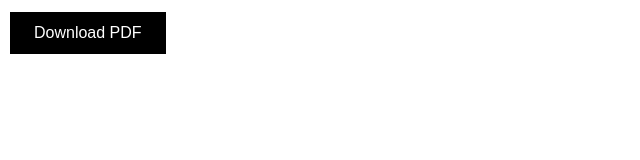
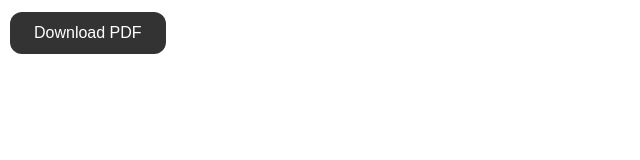
Before and after one commit to Fathimahenna/Downloadpdf, a plain HTML site: page index.html in a window 1280 px wide. In both pictures the pointer is over the button "Download PDF". Shown: the whole page, without its empty margins (0-640 px from the left). Drawn offline with Linux system fonts and the light colour scheme.

Commit message:
Update styles.css

```diff
--- a/styles.css
+++ b/styles.css
@@ -11,4 +11,9 @@
     font-size: 16px;
     margin: 4px 2px;
     cursor: pointer;
+    border-radius: 12px; /* Curved edges */
 }
+
+.button:hover {
+    background-color: #333333; /* Darker background on hover */
+}
```
